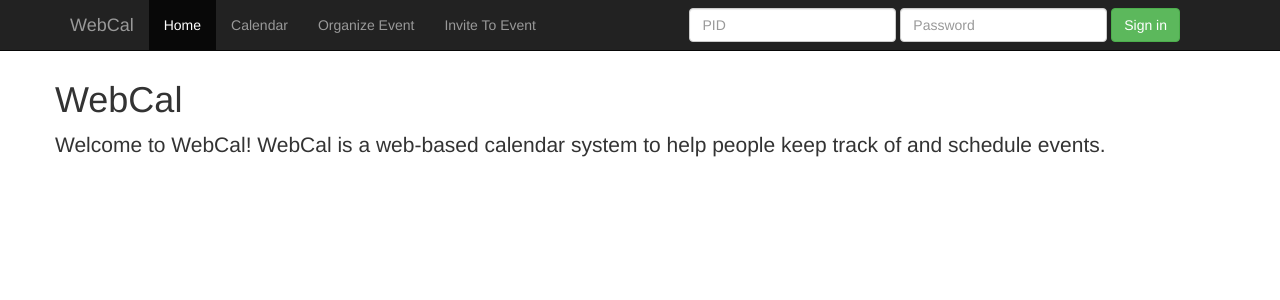
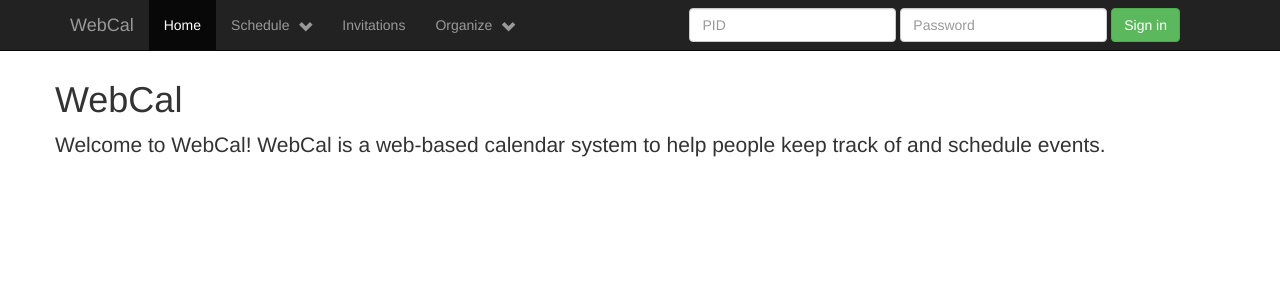
Before and after one commit to BitBitmap/WebCal, a PHP site: page /index.php in a window 1280 px wide. Shown: the top 300 px of the page. Run offline with PHP 8.4, Linux system fonts and the light colour scheme.

Commit message:
Organized links via dropdown menus

```diff
--- a/css/base.css
+++ b/css/base.css
@@ -61,3 +61,10 @@
   border: 1px #00cc00 solid;
   background-color: #ccffcc;
 }
+
+/* Dropdown Menu Icons
+======================================= */
+a.dropdown-toggle .glyphicon {
+  margin-left: 5px;
+  vertical-align: middle;
+}
--- a/navbar.php
+++ b/navbar.php
@@ -12,9 +12,28 @@
         <div class="navbar-collapse collapse">
            <ul class="nav navbar-nav">
               <li class="active"><a href="./">Home</a></li>
-              <li><a href="calendar.php">Calendar</a></li>
-              <li><a href="organize.php">Organize Event</a></li>
-              <li><a href="invite.php">Invite To Event</a></li>
+              <li class="dropdown">
+                <a href="#" class="dropdown-toggle" data-toggle="dropdown">
+                  Schedule
+                  <span class="glyphicon glyphicon-chevron-down"></span>
+                </a>
+                <ul class="dropdown-menu">
+                  <li><a href="calendar.php">Today's Schedule</a></li>
+                  <li><a href="calendar.php">My Schedule</a></li>
+                  <li><a href="calendar.php">View Friend's Schedule</a></li>
+                </ul>
+              </li>
+              <li><a href="calendar.php">Invitations</a></li>
+              <li class="dropdown">
+                <a href="#" class="dropdown-toggle" data-toggle="dropdown">
+                  Organize
+                  <span class="glyphicon glyphicon-chevron-down"></span>
+                  </a>
+                <ul class="dropdown-menu">
+                  <li><a href="organize.php">Organize Event</a></li>
+                  <li><a href="invite.php">Invite To Event</a></li>
+                </ul>
+              </li>
           </ul>
           <?php if (!isset($_SESSION['pid'])) { ?>
           <form action="login.php" method="POST" class="navbar-form navbar-right">
```
